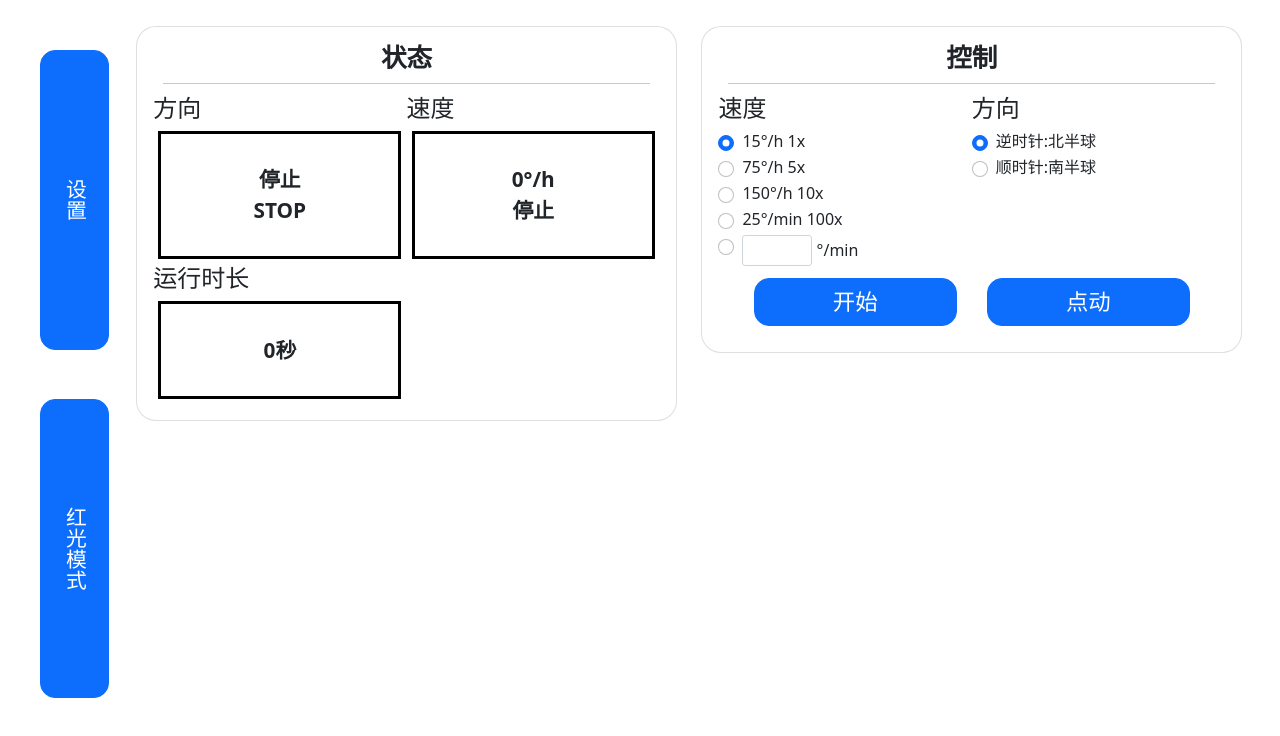
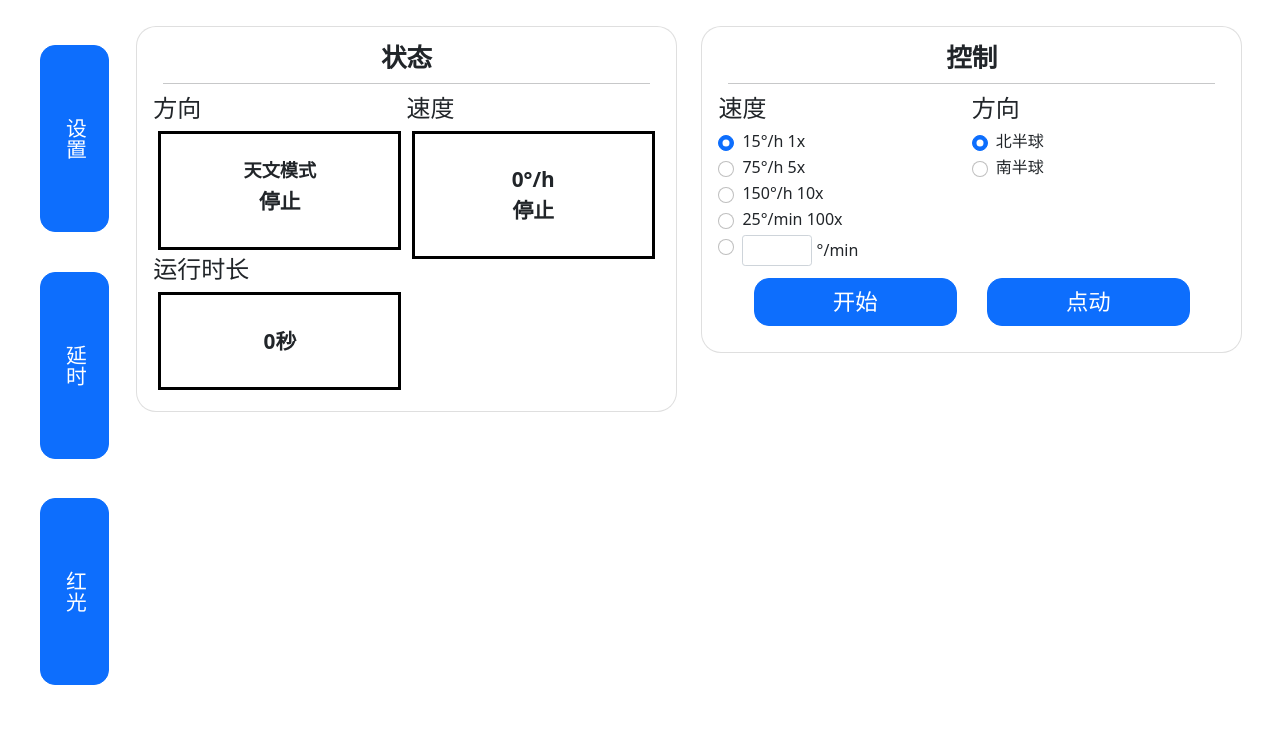
Before and after one commit to YueDayu/NanoLight, a React (Create React App) app in the folder nano_view/: page / in a window 1280 px wide. Shown: the top 736 px of the page. Built offline with nearby package versions, Linux system fonts and the light colour scheme.

Commit message:
feat: refine btn direction; add a btn to convert direction mode.

```diff
--- a/nano_view/src/App.css
+++ b/nano_view/src/App.css
@@ -28,11 +28,11 @@ html, body, #root {
   }
 
   .btn-bar .btn {
-    height: 40%;
+    height: 25%;
     width: 70%;
     writing-mode: vertical-lr;
     padding: 10%;
-    margin: 25% 0;
+    margin: 20% 0;
     font-size: 1.3em;
     line-height: 1.4em;
   }
--- a/nano_view/src/App.js
+++ b/nano_view/src/App.js
@@ -1,6 +1,6 @@
 import React from 'react';
 
-import {Button, Card, Form, Modal} from 'react-bootstrap';
+import {Button, ButtonGroup, Card, Form, Modal} from 'react-bootstrap';
 
 import 'bootstrap/dist/css/bootstrap.min.css';
 import './App.css';
@@ -16,9 +16,9 @@ class VISUAL_MODE {
   static str(mode) {
     switch (mode) {
       case this.DARK:
-        return "红光模式";
+        return "红光";
       case this.NORMAL:
-        return "正常模式";
+        return "正常";
       default:
         return "UNKNOWN";
     }
@@ -32,6 +32,26 @@ class VISUAL_MODE {
   }
 }
 
+class DIR_MODE {
+  static SKY = 0;
+  static TIME_LAPSE = 1;
+
+  static not(mode) {
+    return 1 - mode;
+  }
+
+  static str(mode) {
+    switch (mode) {
+      case this.SKY:
+        return "天文";
+      case this.TIME_LAPSE:
+        return "延时";
+      default:
+        return "UNKNOWN";
+    }
+  }
+}
+
 class DIRECTION {
   static POS = 0;
   static NEG = 1;
@@ -40,9 +60,9 @@ class DIRECTION {
   static str_clock(direction) {
     switch (direction) {
       case this.POS:
+        return "顺时针";
+      case this.NEG:
         return "逆时针";
-      case this.NEG:
-        return "顺时针";
       default:
         return "停止";
     }
@@ -55,7 +75,7 @@ class DIRECTION {
       case this.NEG:
         return "南半球";
       default:
-        return "STOP";
+        return "停止";
     }
   }
 }
@@ -111,6 +131,7 @@ class App extends React.Component {
     this.state = {
       // visual config
       visual_mode: VISUAL_MODE.NORMAL,
+      dir_mode: DIR_MODE.SKY,
       // display info, fetch from server
       // status_fetched: false,
       status_direction: DIRECTION.STOP,
@@ -120,10 +141,10 @@ class App extends React.Component {
       input_speed: this.default_speed_list[0],
       input_direction: this.default_direction_list[0],
       // config info
-      config_fetched: true,
+      config_fetched: false,
       config_ssid: "",
       config_pwd: "",
-      config_ratio: 100,
+      config_ratio: 0,
       config_ssid_user: "",
       config_pwd_user: "",
       config_ratio_user: 0,
@@ -138,6 +159,10 @@ class App extends React.Component {
   ///////> element callback
   trigger_visual_mode() {
     this.setState({visual_mode: VISUAL_MODE.not(this.state.visual_mode)});
+  }
+
+  trigger_dir_mode() {
+    this.setState({dir_mode: DIR_MODE.not(this.state.dir_mode)});
   }
 
   trigger_config() {
@@ -216,10 +241,12 @@ class App extends React.Component {
     return (
       <div className={"APP " + VISUAL_MODE.classname(this.state.visual_mode)}>
         <div className="btn-bar">
-          <Button bsSize="large" disabled={this.state.status_direction !== DIRECTION.STOP}
+          <Button className="round_btn" bsSize="large" disabled={this.state.status_direction !== DIRECTION.STOP}
                   onClick={this.trigger_config.bind(this)}>设置</Button>
           <Button bsSize="large"
-                  onClick={this.trigger_visual_mode.bind(this)}>{VISUAL_MODE.str(VISUAL_MODE.not(this.state.visual_mode))}</Button>
+            onClick={this.trigger_dir_mode.bind(this)}>{DIR_MODE.str(DIR_MODE.not(this.state.dir_mode))}</Button>
+          <Button bsSize="large"
+            onClick={this.trigger_visual_mode.bind(this)}>{VISUAL_MODE.str(VISUAL_MODE.not(this.state.visual_mode))}</Button>
         </div>
         <div className="card-div">
           <Card>
@@ -231,8 +258,11 @@ class App extends React.Component {
                   <div>
                     <h4>方向</h4>
                     <div className="info-pad">
-                      <p>{DIRECTION.str_clock(this.state.status_direction)}</p>
-                      <p>{DIRECTION.str(this.state.status_direction)}</p>
+                      <small>{DIR_MODE.str(this.state.dir_mode)}模式</small>
+                      <p>{
+                        this.state.dir_mode === DIR_MODE.SKY ?
+                          DIRECTION.str_clock(this.state.status_direction) :
+                          DIRECTION.str(this.state.status_direction)}</p>
                     </div>
                   </div>
                   <div>
@@ -296,7 +326,9 @@ class App extends React.Component {
                         <Form.Check type={`radio`} name="direction_group" id={"direction-" + d}>
                           <Form.Check.Input type={`radio`} name="direction_group" defaultChecked={i === 0}
                                             onChange={this.handle_direction_check.bind(this, d)}/>
-                          <Form.Check.Label>{DIRECTION.str_clock(d) + ":" + DIRECTION.str(d)}</Form.Check.Label>
+                          <Form.Check.Label>{
+                            this.state.dir_mode === DIR_MODE.SKY ?
+                              DIRECTION.str(d) : DIRECTION.str_clock(d)}</Form.Check.Label>
                         </Form.Check>
                       ))}
                     </div>
```
Also changed, not shown: 1 other file (tests, documents, lock files or other folders).
